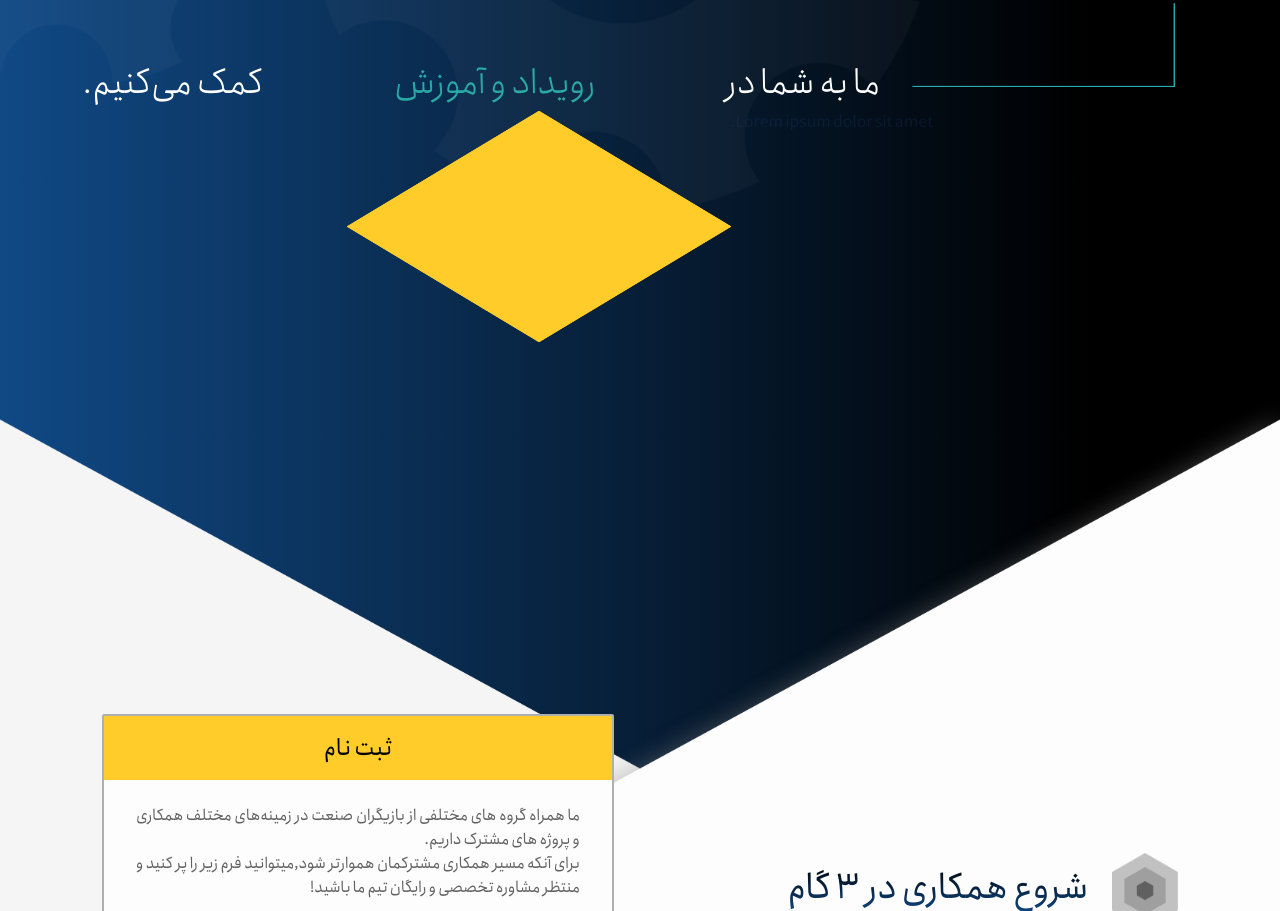
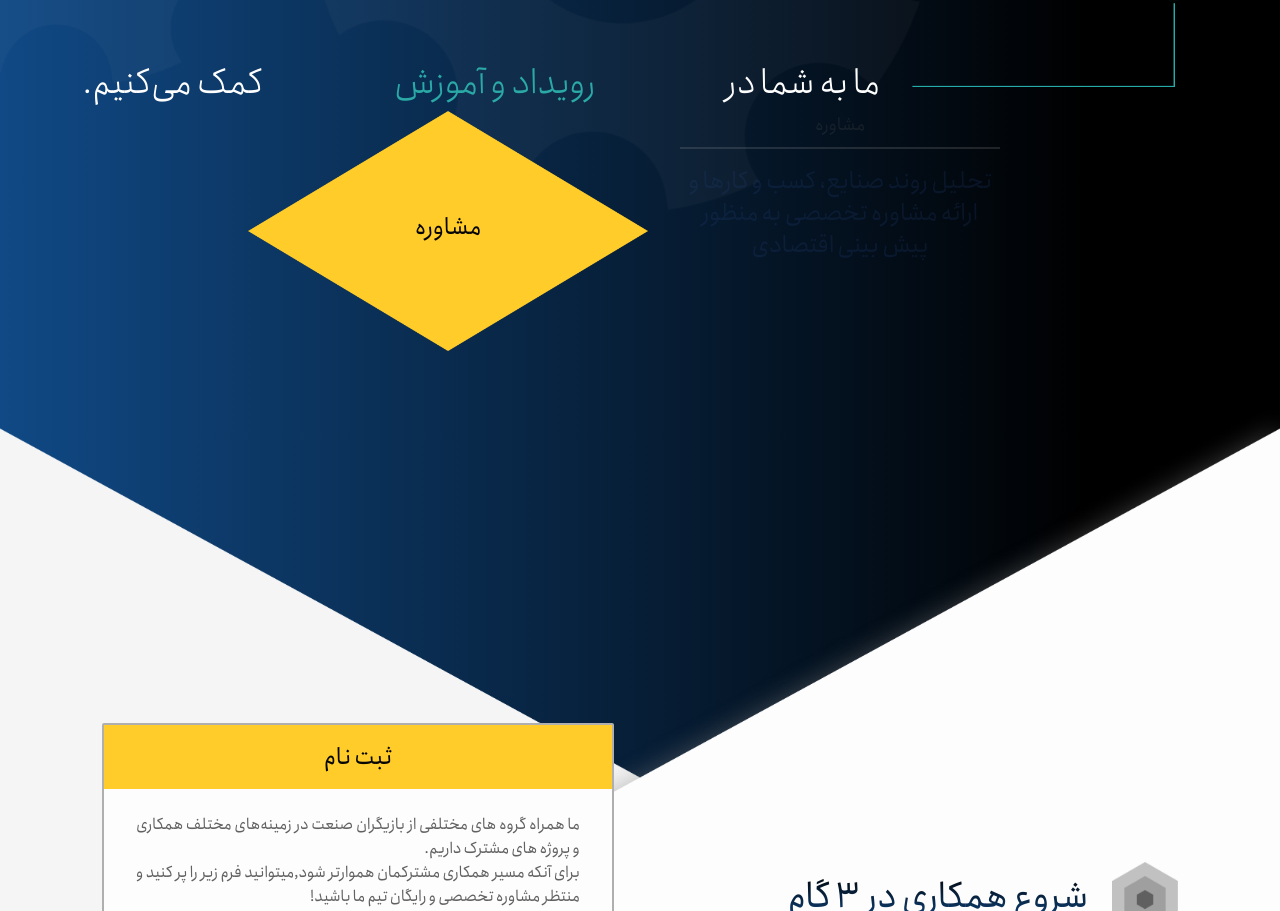
Before and after one commit to MaryamTaslimi/de-front, a Next.js app: page / in a window 1280 px wide. Shown: the part 1599-2510 px from the top of the page. Built offline with nearby package versions, Linux system fonts and the light colour scheme; what tailwindcss-rtl would draw is missing.

Commit message:
working on expand1

```diff
--- a/components/Home/Expandable.js
+++ b/components/Home/Expandable.js
@@ -2,13 +2,20 @@ import styles from "/styles/Home.module.css"
 
 export default function Expandable() {
     return (
-        <div className = {"flex flex-row-reverse justify-center items-center"}>
-            {/*<div className = {styles.diamondWhite + " w-[25rem] h-[15rem] transition duration-500 hover:scale-150 hover:brightness-0 hover:invert"}>*/}
-            <img src = {"/diamond-accent.png"}
-                 className = {styles.diamondWhite + " w-96 z-10 transition duration-500 hover:scale-150 hover:brightness-0 hover:invert"}/>
-            <p className = {"self-start text-primary z-20 filter-none opacity-20 transition duration-500"}>Lorem ipsum dolor sit
-                amet.</p>
-            {/*</div>*/}
+        <div className = {"flex flex-row-reverse justify-center items-center transition duration-500"}>
+            <div className = {styles.diamondWhite + " w-[25rem] h-[15rem] flex flex-row-reverse justify-center items-center z-10"}>
+                <p className = {"z-20 mb-2 transition duration-500 text-shades-100 text-light text-2xl"}>مشاوره</p>
+            </div>
+            <div
+                className = {"right-60 -top-20 opacity-20 px-8 w-96 flex flex-col justify-center items-center self-start text-primary z-20 filter-none opacity-0 transition duration-700"}>
+                <p className = {"mb-2 text-shades-80 text-light text-lg"}>مشاوره</p>
+                <p className = {"border-t-2 border-shades-60 text-center text-2xl pt-4"}>
+                    تحلیل روند صنایع، کسب و کارها و ارائه مشاوره تخصصی به منظور پیش بینی اقتصادی
+                </p>
+            </div>
         </div>
     )
 }
+
+{/*<img src = {"/diamond-accent.png"}*/}
+{/*     className = {"w-96 z-10 hover:scale-150 transition duration-500 hover:brightness-0 hover:invert"}/>*/}
--- a/styles/Home.module.css
+++ b/styles/Home.module.css
@@ -75,7 +75,7 @@
     -webkit-text-fill-color: transparent;
 }
 
-.accentText{
+.accentText {
     -webkit-text-fill-color: #FFCC29;
 }
 
@@ -90,8 +90,12 @@
     background-position: center center;
 }
 
-.diamondWhite:hover + p{
-    opacity:1;
+.diamondWhite:hover + div {
+    opacity: 1;
     filter: none;
-    transform: translateX(-5rem) translateY(3rem);
+    transform: translateX(-28rem) translateY(7rem);
 }
+
+.diamondWhite:hover p {
+    opacity: 0;
+}
```
